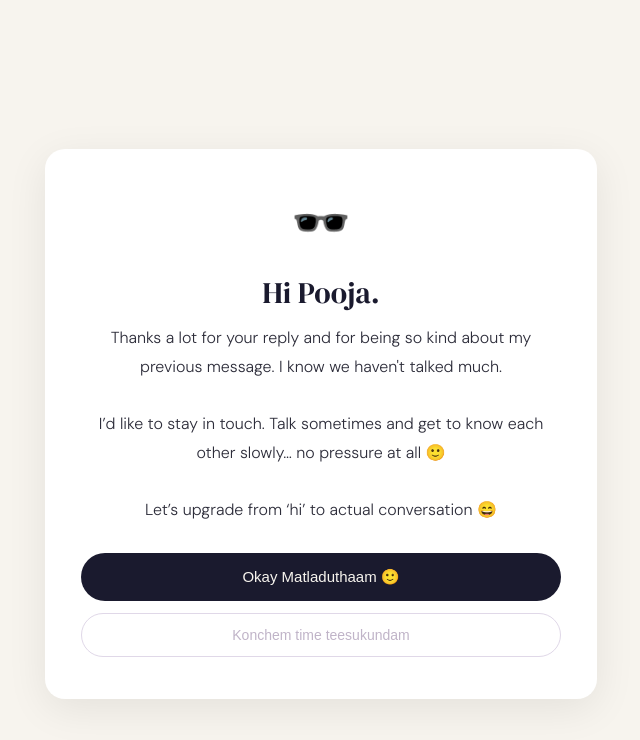
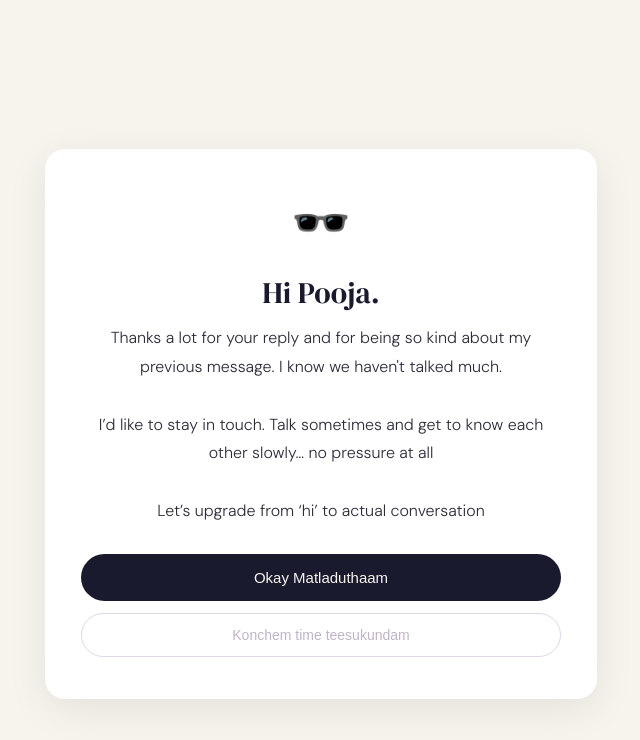
Before and after one commit to itsajay2195/myv, a React (Vite) app: page / in a window 1280 px wide. Shown: the top 740 px of the page, without its empty margins (319-959 px from the left). Built offline with nearby package versions, Linux system fonts and the light colour scheme.

Commit message:
removed smiley

```diff
--- a/src/App.jsx
+++ b/src/App.jsx
@@ -173,15 +173,15 @@ export default function App() {
               <br />
               <br />
               I’d like to stay in touch. Talk sometimes and get to know each
-              other slowly… no pressure at all 🙂
+              other slowly… no pressure at all
               <br />
               <br />
-              Let’s upgrade from ‘hi’ to actual conversation 😄
+              Let’s upgrade from ‘hi’ to actual conversation
             </div>
 
             <div className="btn-stack">
               <button className="btn-yes" onClick={handleYes}>
-                Okay Matladuthaam 🙂
+                Okay Matladuthaam
               </button>
 
               <button
@@ -204,7 +204,7 @@ export default function App() {
               className="rajini-img"
             />
 
-            <div className="yes-title">Magizhchi 🙂</div>
+            <div className="yes-title">Magizhchi🙂</div>
 
             <div className="yes-text">
               Happy we’ll stay in touch.
@@ -222,7 +222,7 @@ export default function App() {
               <br />
               <br />
               It was really nice connecting with you. Wishing you good things
-              always 🌟
+              always
             </div>
           </div>
         )}
```
